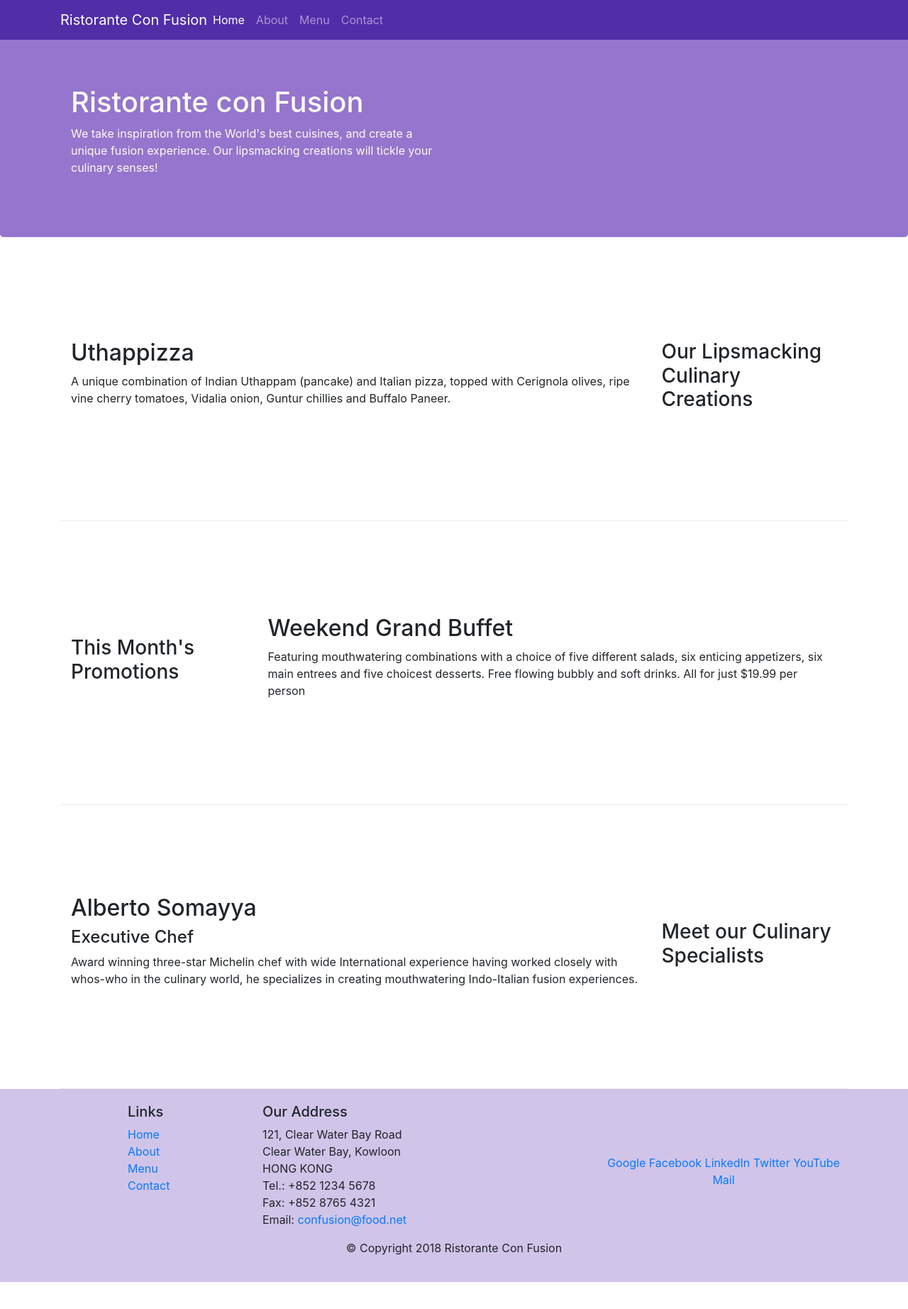
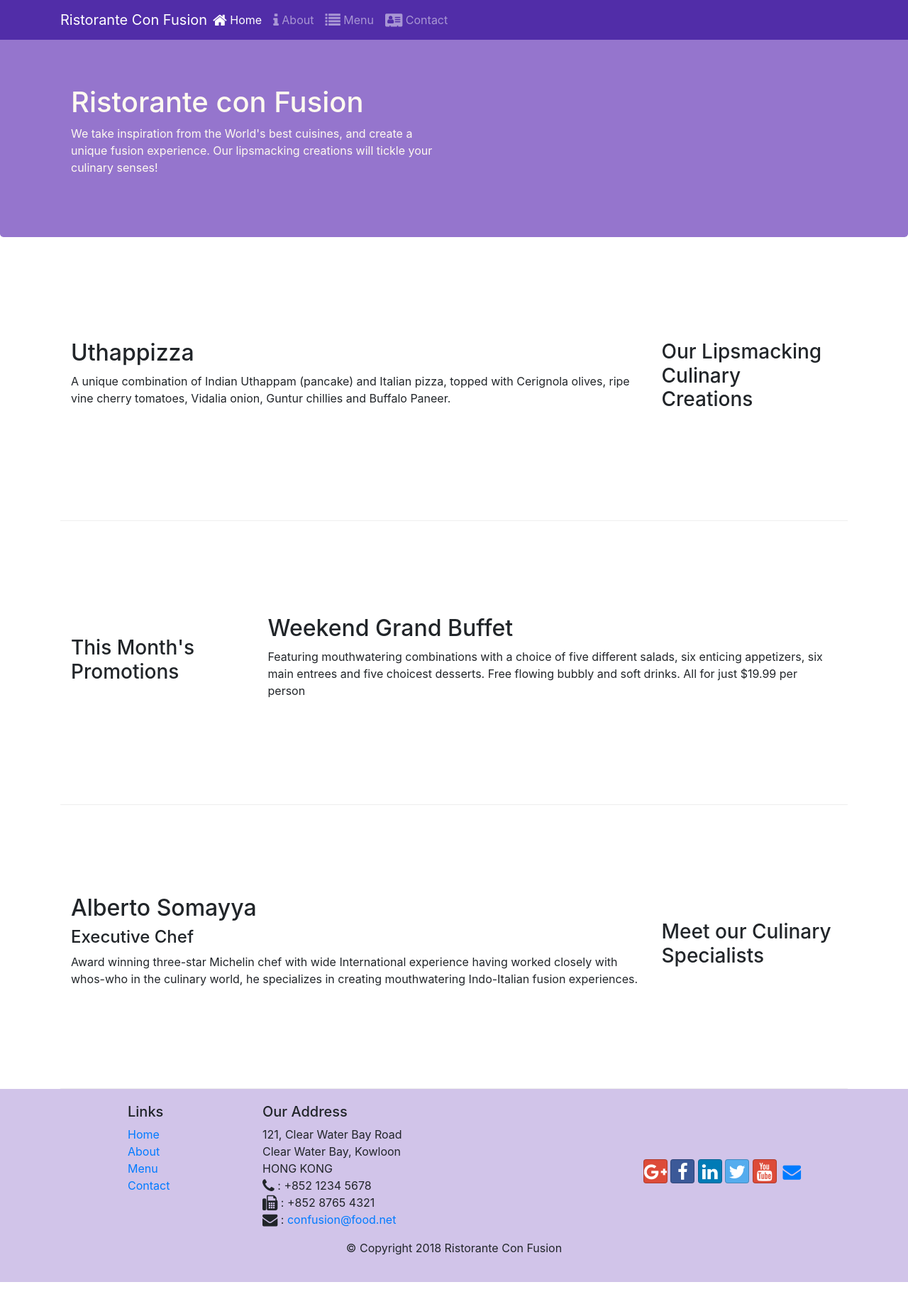
Before and after one commit to PanigrahiAnkit/Bootsrap-Tut, a website: page index.html in a window 1280 px wide. Shown: the whole page at 71% size. Drawn offline with nearby package versions, Linux system fonts and the light colour scheme.

Commit message:
font pack

```diff
--- a/index.html
+++ b/index.html
@@ -9,6 +9,8 @@
 
     <!-- Bootstrap CSS -->
     <link rel="stylesheet" href="node_modules/bootstrap/dist/css/bootstrap.min.css">
+    <link rel="stylesheet" href="node_modules/font-awesome/css/font-awesome.min.css">
+    <link rel="stylesheet" href="node_modules/bootstrap-social/bootstrap-social.css">
     <link rel="stylesheet" href="css/styles.css">
     <title>Ristorante Con Fusion</title>
 </head>
@@ -22,10 +24,10 @@
         <a class="navbar-brand mr-auto" href="#" >Ristorante Con Fusion</a>
             <div class ="collapse navbar-collapse" id="Navbar">
                 <ul class="navbar-nav mr-auto">
-                    <li class="nav-item active"><a class="nav-link" href="#">Home</a></li>
-                    <li class="nav-item"><a class="nav-link" href="./aboutus.html">About</a></li>
-                    <li class="nav-item"><a class="nav-link" href="#">Menu</a></li>
-                    <li class="nav-item"><a class="nav-link" href="#">Contact</a></li>
+                    <li class="nav-item active"><a class="nav-link" href="#"><span class="fa fa-home fa-lg"></span> Home</a></li>
+                    <li class="nav-item"><a class="nav-link" href="./aboutus.html"><span class="fa fa-info fa-lg"></span> About</a></li>
+                    <li class="nav-item"><a class="nav-link" href="#"><span class="fa fa-list fa-lg"></span> Menu</a></li>
+                    <li class="nav-item"><a class="nav-link" href="#"><span class="fa fa-address-card fa-lg"></span> Contact</a></li>
                 </ul>
             </div>
     </div>
@@ -95,19 +97,19 @@
 		              121, Clear Water Bay Road<br>
 		              Clear Water Bay, Kowloon<br>
 		              HONG KONG<br>
-		              Tel.: +852 1234 5678<br>
-		              Fax: +852 8765 4321<br>
-		              Email: <a href="mailto:confusion@food.net">confusion@food.net</a>
+		              <i class="fa fa-phone fa-lg"></i>  : +852 1234 5678<br>
+		              <i class="fa fa-fax fa-lg"></i> : +852 8765 4321<br>
+		              <i class="fa fa-envelope fa-lg"></i> : <a href="mailto:confusion@food.net">confusion@food.net</a>
 		           </address>
                 </div>
                 <div class="col-12 col-sm-4 align-self-center">
                     <div class="text-center">
-                        <a href="http://google.com">Google</a>
-                        <a href="http://www.facebook.com/profile.php?id=">Facebook</a>
-                        <a href="http://www.linkedin.com/in/">LinkedIn</a>
-                        <a href="http://twitter.com/">Twitter</a>
-                        <a href="http://youtube.com/">YouTube</a>
-                        <a href="mailto:">Mail</a>
+                        <a class="btn btn-social-icon btn-google" href="http://google.com"><i class="fa fa-google-plus fa-lg"></i></a>
+                        <a class="btn btn-social-icon btn-facebook" href="http://www.facebook.com/profile.php?id="><i class="fa fa-facebook fa-lg"></i></a>
+                        <a class="btn btn-social-icon btn-linkedin" href="http://www.linkedin.com/in/"><i class="fa fa-linkedin fa-lg"></i></a>
+                        <a class="btn btn-social-icon btn-twitter" href="http://twitter.com/"><i class="fa fa-twitter fa-lg"></i></a>
+                        <a class="btn btn-social-icon btn-google" href="http://youtube.com/"><i class="fa fa-youtube fa-lg"></i></a>
+                        <a class="btn btn-social-icon btn-envelope" href="mailto:"><i class="fa fa-envelope fa-lg"></i></a>
                     </div>
                 </div>
            </div>
--- a/package.json
+++ b/package.json
@@ -15,6 +15,8 @@
   },
   "dependencies": {
     "bootstrap": "^4.0.0",
+    "bootstrap-social": "^5.1.1",
+    "font-awesome": "^4.7.0",
     "jquery": "^3.1.1",
     "popper.js": "^1.12.9"
   }
```
Also changed, not shown: aboutus.html (+14 -12 lines), 1 other file.
